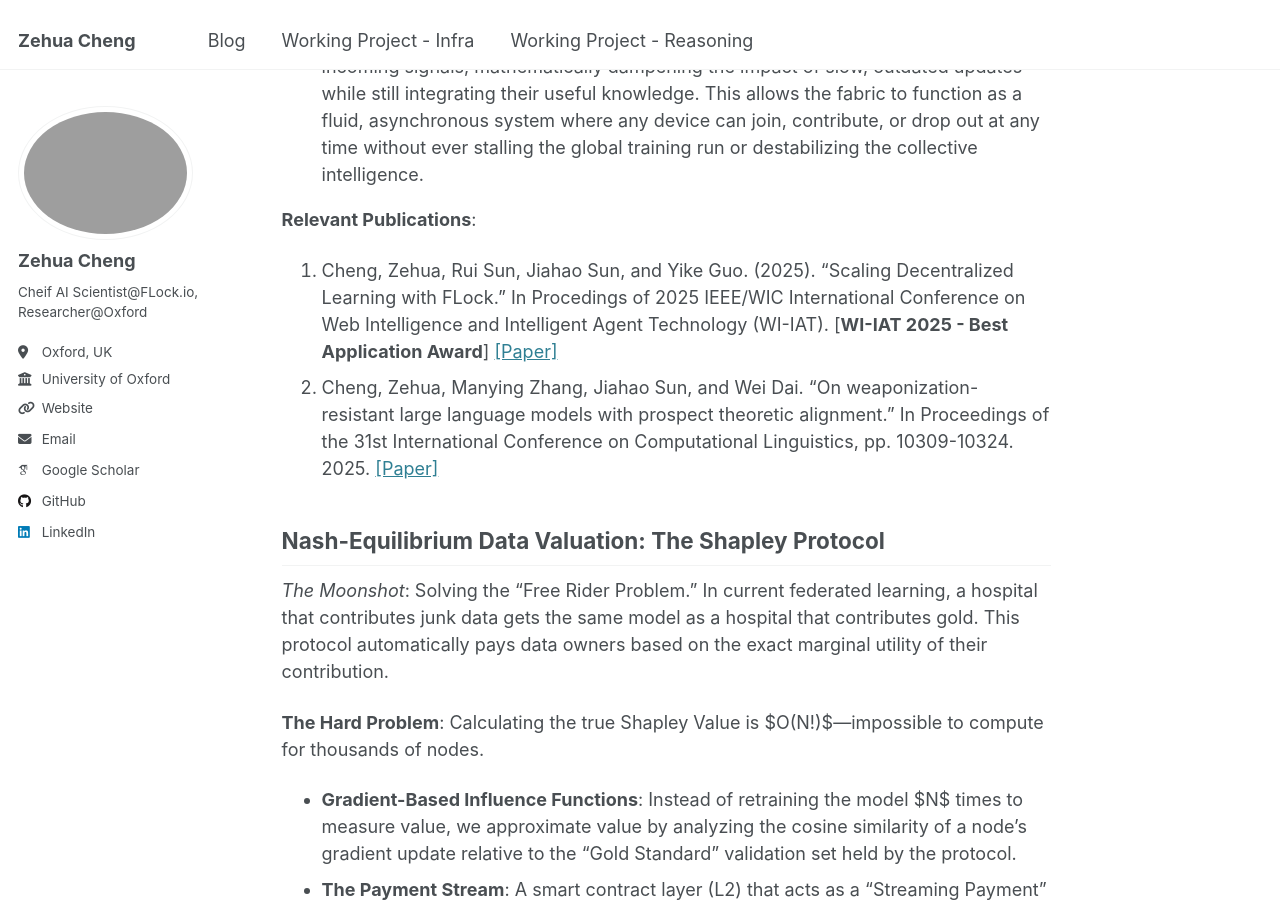
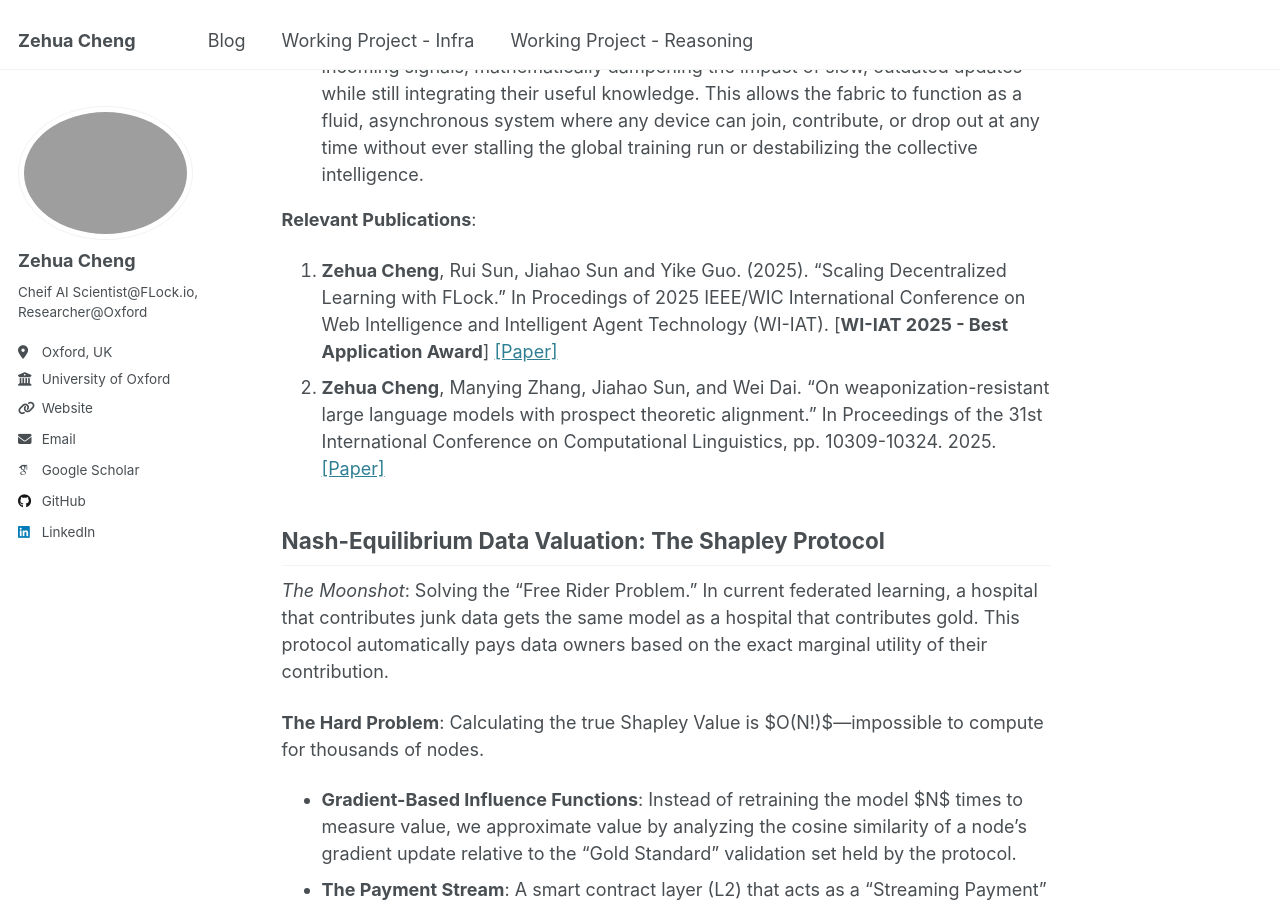
Before and after one commit to limberc/limberc.github.io, a Jekyll site: the page built from _pages/WP1.md, in a window 1280 px wide and 900 px high, scrolled down 1882 px. Built offline with Jekyll 4.4.1, drawn with Linux system fonts in a browser that asks for light colours; some web fonts are replaced.

Commit message:
Update Paper

```diff
--- a/_pages/WP1.md
+++ b/_pages/WP1.md
@@ -34,8 +34,8 @@ If you are interested in any of this project, please feel free to contact me. :)
 
 **Relevant Publications**:
 
-1. Cheng, Zehua, Rui Sun, Jiahao Sun, and Yike Guo. (2025). "Scaling Decentralized Learning with FLock." In Procedings of 2025 IEEE/WIC International Conference on Web Intelligence and Intelligent Agent Technology (WI-IAT). [**WI-IAT 2025 - Best Application Award**] [[Paper]](https://arxiv.org/abs/2507.15349)
-2. Cheng, Zehua, Manying Zhang, Jiahao Sun, and Wei Dai. "On weaponization-resistant large language models with prospect theoretic alignment." In Proceedings of the 31st International Conference on Computational Linguistics, pp. 10309-10324. 2025. [[Paper]](https://aclanthology.org/2025.coling-main.687.pdf)
+1. **Zehua Cheng**, Rui Sun, Jiahao Sun and Yike Guo. (2025). "Scaling Decentralized Learning with FLock." In Procedings of 2025 IEEE/WIC International Conference on Web Intelligence and Intelligent Agent Technology (WI-IAT). [**WI-IAT 2025 - Best Application Award**] [[Paper]](https://arxiv.org/abs/2507.15349)
+2. **Zehua Cheng**, Manying Zhang, Jiahao Sun, and Wei Dai. "On weaponization-resistant large language models with prospect theoretic alignment." In Proceedings of the 31st International Conference on Computational Linguistics, pp. 10309-10324. 2025. [[Paper]](https://aclanthology.org/2025.coling-main.687.pdf)
 
 ## Nash-Equilibrium Data Valuation: The Shapley Protocol
 
```
Also changed, not shown: _pages/WP2.md (+4 -0 lines).
